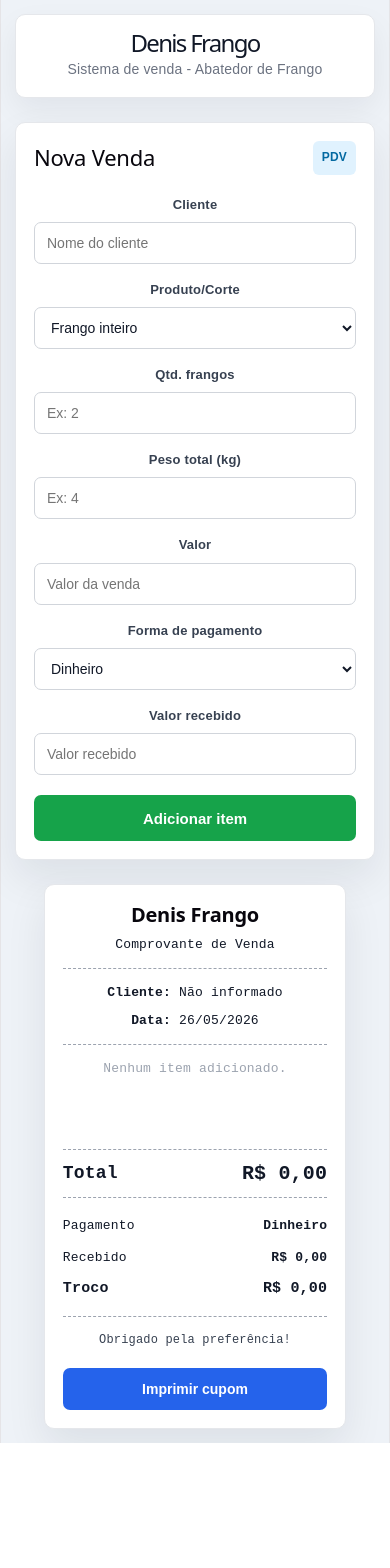
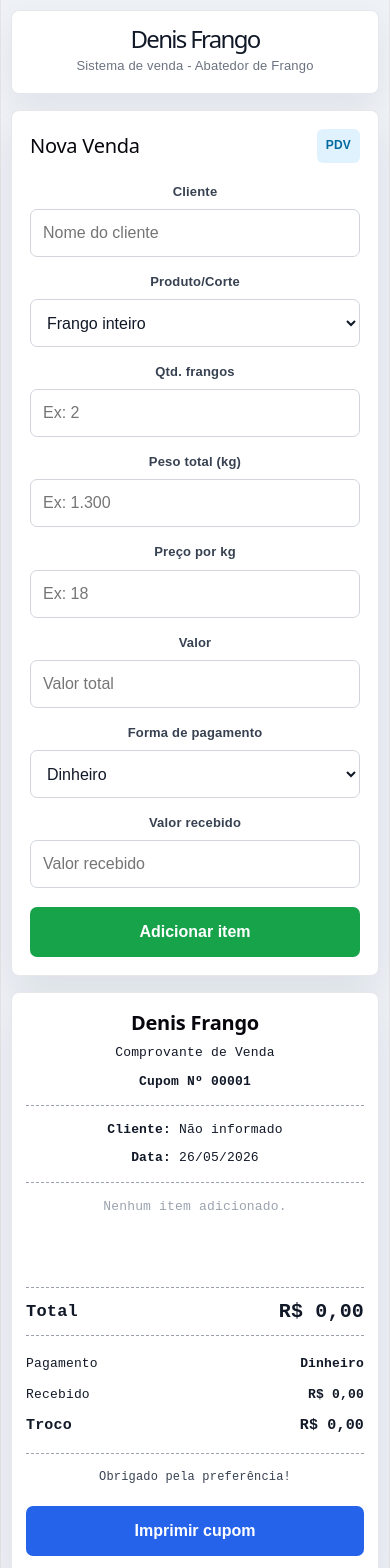
Before and after one commit to pauloiappp/frango-pdv, a React (Vite) app in the folder frontend/: page / in a window 390 px wide. Shown: the top 1568 px of the page. Before the commit the page ends 1443 px from the top, so only its background shows below. Built offline with nearby package versions, Linux system fonts and the light colour scheme.

Commit message:
feat: finaliza PDV simples com cupom e impressão

```diff
--- a/frontend/src/App.css
+++ b/frontend/src/App.css
@@ -446,3 +446,531 @@ body {
     font-size: 11px;
   }
 }
+* {
+  box-sizing: border-box;
+}
+
+body {
+  margin: 0;
+  padding: 0;
+  background: #eef2f7;
+  font-family: Arial, Helvetica, sans-serif;
+  color: #111827;
+}
+
+.app {
+  min-height: 100vh;
+  padding: 28px;
+}
+
+.topo {
+  max-width: 1100px;
+  margin: 0 auto 24px;
+  padding: 18px 22px;
+  background: #ffffff;
+  border: 1px solid #e5e7eb;
+  border-radius: 10px;
+  box-shadow: 0 12px 30px rgba(15, 23, 42, 0.06);
+}
+
+.topo h1 {
+  margin: 0;
+  font-size: 28px;
+  color: #111827;
+}
+
+.topo p {
+  margin: 4px 0 0;
+  color: #6b7280;
+  font-size: 14px;
+}
+
+.layout-pdv {
+  max-width: 1100px;
+  margin: 0 auto;
+  display: grid;
+  grid-template-columns: 380px 1fr;
+  gap: 24px;
+  align-items: start;
+}
+
+.card {
+  background: #ffffff;
+  border: 1px solid #e5e7eb;
+  border-radius: 10px;
+  box-shadow: 0 18px 40px rgba(15, 23, 42, 0.08);
+}
+
+/* =========================
+   FORMULÁRIO
+========================= */
+
+.venda {
+  width: 100%;
+  padding: 22px;
+  display: flex;
+  flex-direction: column;
+  gap: 14px;
+}
+
+.card-header {
+  display: flex;
+  align-items: center;
+  justify-content: space-between;
+  margin-bottom: 4px;
+}
+
+.card-header h2 {
+  margin: 0;
+  font-size: 22px;
+}
+
+.card-header span {
+  padding: 5px 9px;
+  border-radius: 6px;
+  background: #e0f2fe;
+  color: #0369a1;
+  font-size: 12px;
+  font-weight: 700;
+}
+
+.campo {
+  display: flex;
+  flex-direction: column;
+  gap: 6px;
+}
+
+.campo label {
+  color: #374151;
+  font-size: 13px;
+  font-weight: 700;
+}
+
+.campo input,
+.campo select {
+  width: 100%;
+  height: 42px;
+  padding: 0 12px;
+  border: 1px solid #d1d5db;
+  border-radius: 7px;
+  background: #ffffff;
+  color: #111827;
+  font-size: 14px;
+  outline: none;
+}
+
+.campo input:focus,
+.campo select:focus {
+  border-color: #2563eb;
+  box-shadow: 0 0 0 3px rgba(37, 99, 235, 0.14);
+}
+
+.linha-campos {
+  display: grid;
+  grid-template-columns: 1fr 1fr;
+  gap: 12px;
+}
+
+/* =========================
+   BOTÕES
+========================= */
+
+.btn {
+  width: 100%;
+  border: none;
+  border-radius: 7px;
+  font-weight: 700;
+  cursor: pointer;
+  transition: background 0.2s ease, transform 0.1s ease;
+}
+
+.btn:active {
+  transform: scale(0.98);
+}
+
+.btn.adicionar {
+  height: 46px;
+  margin-top: 6px;
+  background: #16a34a;
+  color: #ffffff;
+  font-size: 15px;
+}
+
+.btn.adicionar:hover {
+  background: #15803d;
+}
+
+.btn.imprimir {
+  height: 44px;
+  margin-top: 16px;
+  background: #2563eb;
+  color: #ffffff;
+  font-size: 15px;
+}
+
+.btn.imprimir:hover {
+  background: #1d4ed8;
+}
+
+/* =========================
+   CUPOM TÉRMICO
+========================= */
+
+.painel-venda {
+  width: 100%;
+  display: flex;
+  justify-content: center;
+}
+
+.cupom {
+  width: 80mm;
+  max-width: 100%;
+  padding: 22px 18px;
+  background: #ffffff;
+  border: 1px solid #e5e7eb;
+  border-radius: 10px;
+  box-shadow: 0 18px 40px rgba(15, 23, 42, 0.08);
+  font-family: "Courier New", Courier, monospace;
+  color: #111827;
+}
+
+.cupom-topo {
+  text-align: center;
+}
+
+.cupom-topo h2 {
+  margin: 0;
+  font-size: 20px;
+  font-weight: 800;
+}
+
+.cupom-topo p {
+  margin: 6px 0 0;
+  font-size: 13px;
+}
+
+.numero-cupom {
+  display: block;
+  margin-top: 6px;
+  font-size: 13px;
+  color: #111827;
+}
+
+.linha-tracejada {
+  border-top: 1px dashed #9ca3af;
+  margin: 12px 0;
+}
+
+.dados-cupom p {
+  margin: 5px 0;
+  font-size: 13px;
+}
+
+.lista-itens {
+  min-height: 80px;
+}
+
+.vazio {
+  margin: 12px 0;
+  text-align: center;
+  color: #9ca3af;
+  font-size: 13px;
+}
+
+.item-cupom {
+  display: flex;
+  align-items: center;
+  gap: 8px;
+  padding: 5px 0;
+  font-size: 13px;
+}
+
+.item-info {
+  flex: 1;
+  display: flex;
+  justify-content: space-between;
+  gap: 8px;
+  line-height: 1.3;
+}
+
+.item-info span {
+  flex: 1;
+  word-break: break-word;
+}
+
+.item-info strong {
+  white-space: nowrap;
+}
+
+.btn-remover {
+  width: 24px;
+  height: 24px;
+  flex-shrink: 0;
+  border: none;
+  border-radius: 4px;
+  background: #fee2e2;
+  color: #b91c1c;
+  font-size: 12px;
+  font-weight: 800;
+  cursor: pointer;
+}
+
+.btn-remover:hover {
+  background: #fecaca;
+}
+
+.total-cupom {
+  display: flex;
+  justify-content: space-between;
+  align-items: center;
+  gap: 12px;
+  font-size: 18px;
+  font-weight: 800;
+}
+
+.total-cupom strong {
+  font-size: 20px;
+}
+
+.pagamento-cupom {
+  margin-top: 0;
+  padding-top: 0;
+  border-top: none;
+}
+
+.linha-cupom {
+  display: flex;
+  justify-content: space-between;
+  gap: 10px;
+  padding: 4px 0;
+  font-size: 13px;
+}
+
+.linha-cupom strong {
+  text-align: right;
+}
+
+.linha-cupom.troco {
+  font-size: 15px;
+  font-weight: 800;
+}
+
+.rodape {
+  margin: 12px 0 0;
+  text-align: center;
+  color: #374151;
+  font-size: 12px;
+}
+
+/* =========================
+   CELULAR
+========================= */
+
+@media (max-width: 768px) {
+  .app {
+    padding: 14px;
+  }
+
+  .topo {
+    margin-bottom: 16px;
+    padding: 16px;
+    border-radius: 9px;
+  }
+
+  .topo h1 {
+    font-size: 24px;
+  }
+
+  .topo p {
+    font-size: 13px;
+  }
+
+  .layout-pdv {
+    width: 100%;
+    display: grid;
+    grid-template-columns: 1fr;
+    gap: 16px;
+  }
+
+  .venda {
+    padding: 18px;
+    gap: 13px;
+  }
+
+  .card-header h2 {
+    font-size: 20px;
+  }
+
+  .linha-campos {
+    grid-template-columns: 1fr;
+    gap: 13px;
+  }
+
+  .campo input,
+  .campo select {
+    width: 100%;
+    height: 48px;
+    font-size: 16px;
+  }
+
+  .btn.adicionar,
+  .btn.imprimir {
+    width: 100%;
+    height: 50px;
+    font-size: 16px;
+  }
+
+  .painel-venda {
+    width: 100%;
+    justify-content: center;
+  }
+
+  .cupom {
+    width: 100%;
+    max-width: 420px;
+    padding: 18px 14px;
+  }
+
+  .item-cupom {
+    align-items: flex-start;
+  }
+
+  .item-info {
+    flex-direction: column;
+    gap: 3px;
+  }
+
+  .item-info strong {
+    text-align: left;
+  }
+
+  .btn-remover {
+    width: 30px;
+    height: 30px;
+  }
+
+  .total-cupom {
+    font-size: 17px;
+  }
+
+  .total-cupom strong {
+    font-size: 20px;
+  }
+}
+
+@media (max-width: 420px) {
+  .app {
+    padding: 10px;
+  }
+
+  .topo,
+  .venda,
+  .cupom {
+    border-radius: 8px;
+  }
+
+  .cupom {
+    max-width: 100%;
+  }
+
+  .linha-cupom,
+  .total-cupom {
+    align-items: flex-start;
+  }
+}
+
+/* =========================
+   IMPRESSÃO
+========================= */
+
+@media print {
+  body {
+    margin: 0;
+    padding: 0;
+    background: #ffffff;
+  }
+
+  .topo,
+  .venda,
+  .btn-remover,
+  .btn.imprimir {
+    display: none !important;
+  }
+
+  .app {
+    padding: 0;
+    background: #ffffff;
+  }
+
+  .layout-pdv {
+    display: block;
+    max-width: none;
+    margin: 0;
+  }
+
+  .painel-venda {
+    display: block;
+  }
+
+  .cupom {
+    width: 80mm;
+    max-width: 80mm;
+    margin: 0;
+    padding: 4mm;
+    border: none;
+    border-radius: 0;
+    box-shadow: none;
+    color: #000000;
+  }
+
+  .cupom-topo h2 {
+    font-size: 18px;
+  }
+
+  .cupom-topo p,
+  .numero-cupom,
+  .dados-cupom p,
+  .linha-cupom,
+  .item-cupom {
+    font-size: 12px;
+  }
+
+  .linha-tracejada {
+    border-top: 1px dashed #000000;
+    margin: 8px 0;
+  }
+
+  .lista-itens {
+    min-height: auto;
+  }
+
+  .item-cupom {
+    padding: 3px 0;
+  }
+
+  .item-info {
+    flex-direction: row;
+    gap: 6px;
+  }
+
+  .item-info strong {
+    text-align: right;
+  }
+
+  .total-cupom {
+    font-size: 16px;
+  }
+
+  .total-cupom strong {
+    font-size: 18px;
+  }
+
+  .linha-cupom.troco {
+    font-size: 14px;
+  }
+
+  .rodape {
+    color: #000000;
+    font-size: 11px;
+  }
+}
--- a/frontend/src/App.jsx
+++ b/frontend/src/App.jsx
@@ -9,13 +9,33 @@ function App() {
   const [produto, setProduto] = useState("Frango inteiro")
   const [quantidadeFrangos, setQuantidadeFrangos] = useState("")
   const [pesoKg, setPesoKg] = useState("")
+  const [precoKg, setPrecoKg] = useState("")
   const [valor, setValor] = useState("")
   const [itens, setItens] = useState([])
   const [formaPagamento, setFormaPagamento] = useState("Dinheiro")
   const [valorRecebido, setValorRecebido] = useState("")
+  const [numeroCupom, setNumeroCupom] = useState(1)
 
   const total = itens.reduce((soma, item) => soma + item.valor, 0)
   const troco = Number(valorRecebido) - total
+
+  function atualizarPeso(novoPeso) {
+    setPesoKg(novoPeso)
+
+    if (novoPeso && precoKg) {
+      const valorCalculado = Number(novoPeso) * Number(precoKg)
+      setValor(valorCalculado.toFixed(2))
+    }
+  }
+
+  function atualizarPrecoKg(novoPrecoKg) {
+    setPrecoKg(novoPrecoKg)
+
+    if (pesoKg && novoPrecoKg) {
+      const valorCalculado = Number(pesoKg) * Number(novoPrecoKg)
+      setValor(valorCalculado.toFixed(2))
+    }
+  }
 
   function adicionarItem() {
     if (!pesoKg || !valor) return
@@ -26,12 +46,14 @@ function App() {
       produto,
       quantidadeFrangos: Number(quantidadeFrangos) || 0,
       pesoKg: Number(pesoKg),
+      precoKg: Number(precoKg) || 0,
       valor: Number(valor)
     }
 
     setItens([...itens, novoItem])
     setQuantidadeFrangos("")
     setPesoKg("")
+    setPrecoKg("")
     setValor("")
   }
 
@@ -42,6 +64,7 @@ function App() {
 
   function imprimirCupom() {
     window.print()
+    setNumeroCupom(numeroCupom + 1)
   }
 
   return (
@@ -62,7 +85,9 @@ function App() {
           quantidadeFrangos={quantidadeFrangos}
           setQuantidadeFrangos={setQuantidadeFrangos}
           pesoKg={pesoKg}
-          setPesoKg={setPesoKg}
+          atualizarPeso={atualizarPeso}
+          precoKg={precoKg}
+          atualizarPrecoKg={atualizarPrecoKg}
           valor={valor}
           setValor={setValor}
           adicionarItem={adicionarItem}
@@ -73,6 +98,7 @@ function App() {
         />
 
         <Cupom
+          numeroCupom={numeroCupom}
           cliente={cliente}
           itens={itens}
           total={total}
--- a/frontend/src/components/Cupom.jsx
+++ b/frontend/src/components/Cupom.jsx
@@ -1,4 +1,5 @@
 function Cupom({
+  numeroCupom,
   cliente,
   itens,
   total,
@@ -9,17 +10,26 @@ function Cupom({
   troco
 }) {
   const dataAtual = new Date().toLocaleDateString("pt-BR")
+  const numeroFormatado = String(numeroCupom).padStart(5, "0")
 
   function formatarMoeda(valor) {
     return valor.toFixed(2).replace(".", ",")
   }
 
+  function formatarKg(valor) {
+    return valor.toFixed(3).replace(".", ",")
+  }
+
   function textoItem(item) {
     if (item.produto === "Frango inteiro") {
-      return `${item.produto} - ${item.quantidadeFrangos}un - ${item.pesoKg}kg`
+      return `${item.produto} - ${item.quantidadeFrangos}un - ${formatarKg(
+        item.pesoKg
+      )}kg x R$ ${formatarMoeda(item.precoKg)}/kg`
     }
 
-    return `${item.produto} - ${item.pesoKg}kg`
+    return `${item.produto} - ${formatarKg(item.pesoKg)}kg x R$ ${formatarMoeda(
+      item.precoKg
+    )}/kg`
   }
 
   return (
@@ -28,6 +38,7 @@ function Cupom({
         <div className="cupom-topo">
           <h2>Denis Frango</h2>
           <p>Comprovante de Venda</p>
+          <strong className="numero-cupom">Cupom Nº {numeroFormatado}</strong>
         </div>
 
         <div className="linha-tracejada"></div>
--- a/frontend/src/components/FormVenda.jsx
+++ b/frontend/src/components/FormVenda.jsx
@@ -6,7 +6,9 @@ function FormVenda({
   quantidadeFrangos,
   setQuantidadeFrangos,
   pesoKg,
-  setPesoKg,
+  atualizarPeso,
+  precoKg,
+  atualizarPrecoKg,
   valor,
   setValor,
   adicionarItem,
@@ -68,9 +70,21 @@ function FormVenda({
         <label>Peso total (kg)</label>
         <input
           type="number"
-          placeholder="Ex: 4"
+          step="0.001"
+          placeholder="Ex: 1.300"
           value={pesoKg}
-          onChange={(e) => setPesoKg(e.target.value)}
+          onChange={(e) => atualizarPeso(e.target.value)}
+        />
+      </div>
+
+      <div className="campo">
+        <label>Preço por kg</label>
+        <input
+          type="number"
+          step="0.01"
+          placeholder="Ex: 18"
+          value={precoKg}
+          onChange={(e) => atualizarPrecoKg(e.target.value)}
         />
       </div>
 
@@ -78,7 +92,8 @@ function FormVenda({
         <label>Valor</label>
         <input
           type="number"
-          placeholder="Valor da venda"
+          step="0.01"
+          placeholder="Valor total"
           value={valor}
           onChange={(e) => setValor(e.target.value)}
         />
@@ -101,6 +116,7 @@ function FormVenda({
           <label>Valor recebido</label>
           <input
             type="number"
+            step="0.01"
             placeholder="Valor recebido"
             value={valorRecebido}
             onChange={(e) => setValorRecebido(e.target.value)}
```
